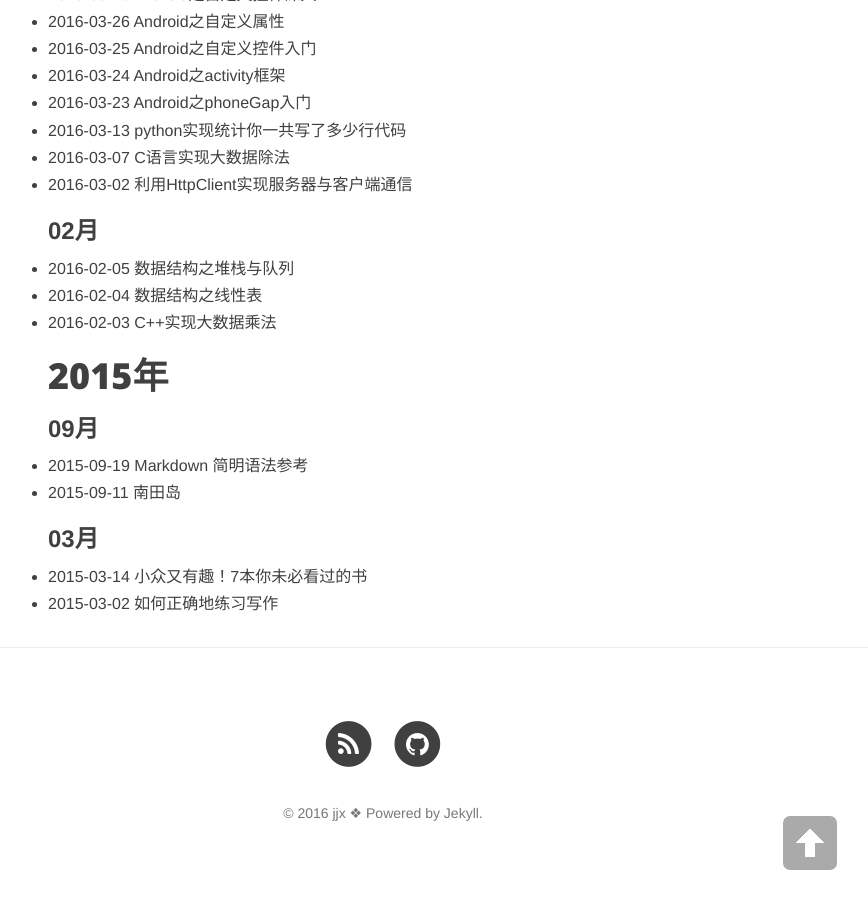
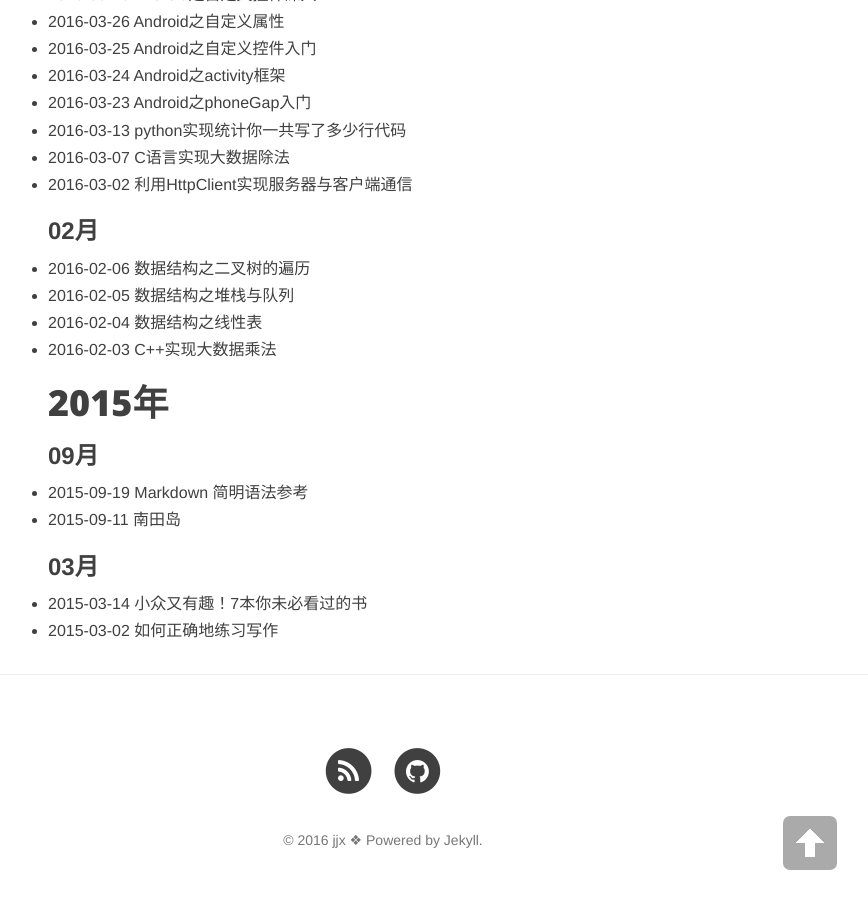
Before and after one commit to whuhan2013/whuhan2013.github.io, a Jekyll site: the page built from archive.md, in a window 1280 px wide and 900 px high, scrolled down 4667 px. Shown: the whole window, without its empty margins (257-1125 px from the left). Built offline with Jekyll 4.4.1, drawn with Linux system fonts in a browser that asks for light colours; nearby versions of some CDN libraries; some of the changed lines change nothing that is shown.

Commit message:
binarytree

````diff
--- /dev/null
+++ b/_posts/2016-02-06-binary-tree-traverse.md
@@ -0,0 +1,462 @@
+---
+layout: post
+title: 数据结构之二叉树的遍历
+date: 2016-2-6
+categories: blog
+tags: [数据结构]
+description: 数据结构之二叉树的遍历
+---
+
+**二叉树的遍历分为前序遍历，中序遍历，后序遍历，层序遍历**
+
+在本文中，前三种由递归实现，层序遍历由队列实现。
+
+
+```
+#include "stdio.h"
+#include "stdlib.h"
+#include "windows.h"
+typedef struct Node
+{
+  char data;
+  struct Node *Left;
+  struct Node *Right;
+  struct Node *Next;
+}BT;
+
+typedef struct { /* 链队列结构 */
+  BT *rear; /* 指向队尾结点 */
+  BT *front; /* 指向队头结点 */
+} LinkQueue;
+//入队
+LinkQueue* AddQuee(LinkQueue *PtrL,BT* item)
+{
+  BT *node;
+  node=PtrL->rear;
+  if (PtrL->front==NULL)
+  {
+    BT *q=(BT*)malloc(sizeof(BT));
+    q->Left=item->Left;
+    q->Right=item->Right;
+    q->Next=NULL;
+    q->data=item->data;
+    PtrL->front=q;
+    PtrL->rear=q;
+    return PtrL;
+  }
+  else
+  {
+    BT *q=(BT*)malloc(sizeof(BT));
+    q->Next=NULL;
+    q->Left=item->Left;
+    q->Right=item->Right;
+    q->data=item->data;
+    node->Next=q;
+    PtrL->rear=q;
+    return PtrL;
+  }
+}
+//出队
+BT* DeleteQ ( LinkQueue *PtrQ )
+{
+  BT *firstNode;
+  //BT* NodeItem;
+
+  if (PtrQ->front==NULL)
+  {
+    printf("queue is empty");
+    return NULL;
+  }
+
+  firstNode=PtrQ->front;
+  if (PtrQ->front==PtrQ->rear)
+  {
+    PtrQ->front=PtrQ->rear=NULL;
+  }else
+  {
+    PtrQ->front=PtrQ->front->Next;
+  }
+
+  //NodeItem->data=firstNode->data;
+  //free(firstNode);
+  return firstNode;
+}
+//判断是否为空
+int isempty(LinkQueue *PtrL)
+{
+  if (PtrL->rear==NULL)
+  {
+    return 1;
+  }else
+  {
+    return 0;
+  }
+}
+
+BT *CreateBiTree()
+{
+  char ch;
+  BT *T;
+  printf("please enter tree node:");
+  scanf("%c",&ch);
+  if (ch=='#')
+  {
+    T=NULL;
+  }else
+  {
+    T=(BT*)malloc(sizeof(BT));
+    T->data=ch;
+    T->Left=CreateBiTree();
+    T->Right=CreateBiTree();
+  }
+
+  return T;
+}
+
+//先序遍历
+void PreOrderTraversal( BT* tree)
+{
+  if (tree)
+  {
+    printf("%c ",tree->data);
+    PreOrderTraversal(tree->Left);
+    PreOrderTraversal(tree->Right);
+  }
+}
+
+//中序遍历
+void InOrderTraversal(BT* tree)
+{
+  if (tree)
+  {
+
+    PreOrderTraversal(tree->Left);
+    printf("%c ",tree->data);
+    PreOrderTraversal(tree->Right);
+  }
+}
+
+//后序遍历
+void PostOderTraversal(BT *tree)
+{
+  if (tree)
+  {
+
+    PostOderTraversal(tree->Left);
+
+    PostOderTraversal(tree->Right);
+    printf("%c ",tree->data);
+  }
+}
+//层序遍历
+void LevelOrderTraversal(BT *tree)
+{
+  BT *bt;
+  LinkQueue *q=(LinkQueue*)malloc(sizeof(LinkQueue));
+  q->front=NULL;
+  q->rear=NULL;
+  if (!tree)
+  {
+    return;
+  }
+  AddQuee(q,tree);
+
+  while(isempty(q)==0)
+  {
+    bt=DeleteQ(q);
+    printf("%c ",bt->data);
+    if (bt->Left) AddQuee(q,bt->Left);
+    if (bt->Right) AddQuee(q,bt->Right);
+
+  }
+
+}
+
+int PostOrderGetHeight( BT* tree )
+{
+  int HL, HR, MaxH;
+  if( tree ) {
+    HL = PostOrderGetHeight(tree->Left); /*求左子树的深度*/
+    HR = PostOrderGetHeight(tree->Right); /*求右子树的深度*/
+    MaxH =(HL> HR)? HL : HR;/*取左右子树较大的深度*/
+    return ( MaxH + 1 ); /*返回树的深度*/
+  }
+  else return 0; /* 空树深度为0 */
+}
+
+void main()
+{
+  BT *t;
+  int a;
+  t=CreateBiTree();
+  printf("\n1.PreOrderTraversal\n");
+  printf("2.MidOrderTraversal\n");
+  printf("3.PostOrderTraversal\n");
+  printf("4.EXIT\n");
+  printf("5.LevelOrderTraversal\n");
+  printf("6.show the hieght of the tree");
+  while (1)
+  {
+    printf("please enter your order:");
+    scanf("%d",&a);
+    switch (a)
+    {
+    case 1:
+      PreOrderTraversal(t);
+      break;
+    case 2:
+      InOrderTraversal(t);
+      break;
+    case 3:
+      PostOderTraversal(t);
+      break;
+    case 4:
+      exit(0);
+      break;
+    case 5:
+      LevelOrderTraversal(t);
+      break;
+    case 6:
+      printf("%d",PostOrderGetHeight(t));
+      break;
+    default:
+      break;
+    }
+  }
+}
+```
+
+### 运行结果
+
+![结果](http://img.blog.csdn.net/20160306201810586)
+
+
+**C++实现二叉树的遍历**
+
+
+```
+#include "iostream"
+#include "stack"
+#include "queue"
+
+
+using namespace std;
+
+//二叉树结点
+typedef struct BiTNode{
+    //数据
+    char data;
+    //左右孩子指针
+    struct BiTNode *lchild,*rchild;
+}BiTNode,*BiTree;
+
+//按先序序列创建二叉树
+int CreateBiTree(BiTree &T){
+    char data;
+    //按先序次序输入二叉树中结点的值（一个字符），‘#’表示空树
+    scanf("%c",&data);
+    if(data == '#'){
+        T = NULL;
+    }
+    else{
+        T = (BiTree)malloc(sizeof(BiTNode));
+        //生成根结点
+        T->data = data;
+        //构造左子树
+        CreateBiTree(T->lchild);
+        //构造右子树
+        CreateBiTree(T->rchild);
+    }
+    return 0;
+}
+//输出
+void Visit(BiTree T){
+    if(T->data != '#'){
+        printf("%c ",T->data);
+    }
+}
+//先序遍历
+void PreOrder(BiTree T){
+    if(T != NULL){
+        //访问根节点
+        Visit(T);
+        //访问左子结点
+        PreOrder(T->lchild);
+        //访问右子结点
+        PreOrder(T->rchild);
+    }
+}
+//中序遍历
+void InOrder(BiTree T){
+    if(T != NULL){
+        //访问左子结点
+        InOrder(T->lchild);
+        //访问根节点
+        Visit(T);
+        //访问右子结点
+        InOrder(T->rchild);
+    }
+}
+//后序遍历
+void PostOrder(BiTree T){
+    if(T != NULL){
+        //访问左子结点
+        PostOrder(T->lchild);
+        //访问右子结点
+        PostOrder(T->rchild);
+        //访问根节点
+        Visit(T);
+    }
+}
+/* 先序遍历(非递归)
+   思路：访问T->data后，将T入栈，遍历左子树；遍历完左子树返回时，栈顶元素应为T，出栈，再先序遍历T的右子树。
+*/
+void PreOrder2(BiTree T){
+    stack<BiTree> stack;
+    //p是遍历指针
+    BiTree p = T;
+    //栈不空或者p不空时循环
+    while(p || !stack.empty()){
+        if(p != NULL){
+            //存入栈中
+            stack.push(p);
+            //访问根节点
+            printf("%c ",p->data);
+            //遍历左子树
+            p = p->lchild;
+        }
+        else{
+            //退栈
+            p = stack.top();
+            stack.pop();
+            //访问右子树
+            p = p->rchild;
+        }
+    }//while
+}
+/* 中序遍历(非递归)
+   思路：T是要遍历树的根指针，中序遍历要求在遍历完左子树后，访问根，再遍历右子树。
+         先将T入栈，遍历左子树；遍历完左子树返回时，栈顶元素应为T，出栈，访问T->data，再中序遍历T的右子树。
+*/
+void InOrder2(BiTree T){
+    stack<BiTree> stack;
+    //p是遍历指针
+    BiTree p = T;
+    //栈不空或者p不空时循环
+    while(p || !stack.empty()){
+        if(p != NULL){
+            //存入栈中
+            stack.push(p);
+            //遍历左子树
+            p = p->lchild;
+        }
+        else{
+            //退栈，访问根节点
+            p = stack.top();
+            printf("%c ",p->data);
+            stack.pop();
+            //访问右子树
+            p = p->rchild;
+        }
+    }//while
+}
+
+//后序遍历(非递归)
+typedef struct BiTNodePost{
+    BiTree biTree;
+    char tag;
+}BiTNodePost,*BiTreePost;
+
+void PostOrder2(BiTree T){
+    stack<BiTreePost> stack;
+    //p是遍历指针
+    BiTree p = T;
+    BiTreePost BT;
+    //栈不空或者p不空时循环
+    while(p != NULL || !stack.empty()){
+        //遍历左子树
+        while(p != NULL){
+            BT = (BiTreePost)malloc(sizeof(BiTNodePost));
+            BT->biTree = p;
+            //访问过左子树
+            BT->tag = 'L';
+            stack.push(BT);
+            p = p->lchild;
+        }
+        //左右子树访问完毕访问根节点
+        while(!stack.empty() && (stack.top())->tag == 'R'){
+            BT = stack.top();
+            //退栈
+            stack.pop();
+            BT->biTree;
+            printf("%c ",BT->biTree->data);
+        }
+        //遍历右子树
+        if(!stack.empty()){
+            BT = stack.top();
+            //访问过右子树
+            BT->tag = 'R';
+            p = BT->biTree;
+            p = p->rchild;
+        }
+    }//while
+}
+//层次遍历
+void LevelOrder(BiTree T){
+    BiTree p = T;
+    //队列
+
+    queue<BiTree> queue;
+
+    //根节点入队
+    queue.push(p);
+    //队列不空循环
+    while(!queue.empty()){
+        //对头元素出队
+        p = queue.front();
+        //访问p指向的结点
+        printf("%c ",p->data);
+        //退出队列
+        queue.pop();
+        //左子树不空，将左子树入队
+        if(p->lchild != NULL){
+            queue.push(p->lchild);
+        }
+        //右子树不空，将右子树入队
+        if(p->rchild != NULL){
+            queue.push(p->rchild);
+        }
+    }
+}
+int main()
+{
+    BiTree T;
+    CreateBiTree(T);
+    printf("先序遍历：\n");
+    PreOrder(T);
+    printf("\n");
+    printf("先序遍历(非递归)：\n");
+    PreOrder2(T);
+    printf("\n");
+    printf("中序遍历：\n");
+    InOrder(T);
+    printf("\n");
+    printf("中序遍历(非递归)：\n");
+    InOrder2(T);
+    printf("\n");
+    printf("后序遍历：\n");
+    PostOrder(T);
+    printf("\n");
+    printf("后序遍历(非递归)：\n");
+    PostOrder2(T);
+    printf("\n");
+    printf("层次遍历：\n");
+    LevelOrder(T);
+    printf("\n");
+  system("pause");
+    return 0;
+}
+```
+
+
+![这里写图片描述](http://img.blog.csdn.net/20160613200939472)
````
Also changed, not shown: _posts/2016-02-05-stack-and-queue.md (+3 -1 lines).
